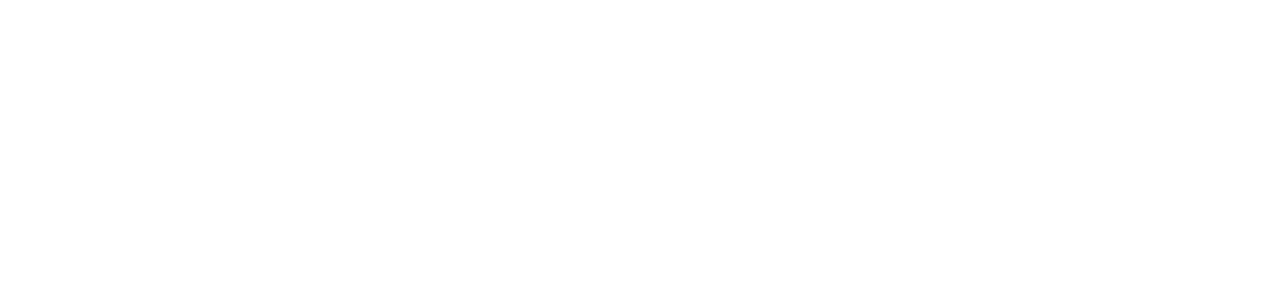
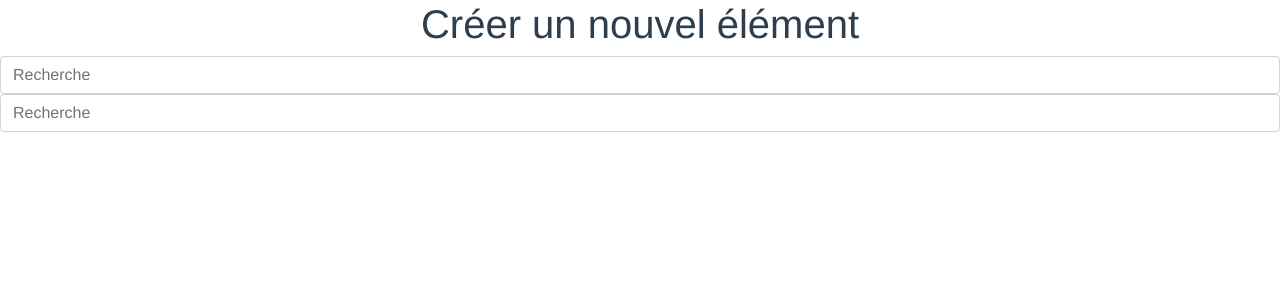
Before and after one commit to Freezlex/ProjetMaster-Front, a Vue app: page /#/create in a window 1280 px wide. Before the commit this address had no page. Shown: the top 300 px of the page. Built offline with nearby package versions, Linux system fonts and the light colour scheme.

Commit message:
Adding precise request

```diff
--- a/src/components/SearchView.vue
+++ b/src/components/SearchView.vue
@@ -11,7 +11,7 @@
 
               <ul class="list-group-item" v-for="value in result" v-bind:key="value.id">
                   <li class="sujet">{{ value.sujet }}</li>
-                  <li class="author"> <strong>Date</strong> : {{ value.date }}</li>
+                  <li class="author"> <strong>Date</strong> : {{ value.date + (value['date_max'] ? ` - ${value['date_max']}`: '') }}</li>
                   <li class="author"> <strong>Auteur</strong> : {{ value.auteur }}</li>
                 <button id="voir" class="btn btn-black" :doc="value.id" @click="redirect($event)">Voir plus</button>
 
--- a/src/router/index.js
+++ b/src/router/index.js
@@ -8,12 +8,9 @@
     component: Home
   },
   {
-    path: '/about',
-    name: 'About',
-    // route level code-splitting
-    // this generates a separate chunk (about.[hash].js) for this route
-    // which is lazy-loaded when the route is visited.
-    component: () => import(/* webpackChunkName: "about" */ '../views/About.vue')
+    path: '/create',
+    name: 'Create',
+    component: () => import('../views/Create')
   },
   {
     path: '/result',
--- a/src/views/About.vue
+++ /dev/null
@@ -1,5 +0,0 @@
-<template>
-  <div class="about">
-    <h1>This is an about paeege</h1>
-  </div>
-</template>
--- /dev/null
+++ b/src/views/Create.vue
@@ -0,0 +1,17 @@
+<template>
+  <h1>Créer un nouvel élément</h1>
+  <form>
+    <input class="form-control mr-xl-3" type="text" placeholder="Recherche" @keyup="createRequest()" v-model="searchField" />
+    <input class="form-control mr-xl-3" type="text" placeholder="Recherche" @keyup="createRequest()" v-model="searchField" />
+  </form>
+</template>
+
+<script>
+export default {
+  name: "Create"
+}
+</script>
+
+<style scoped>
+
+</style>
```
